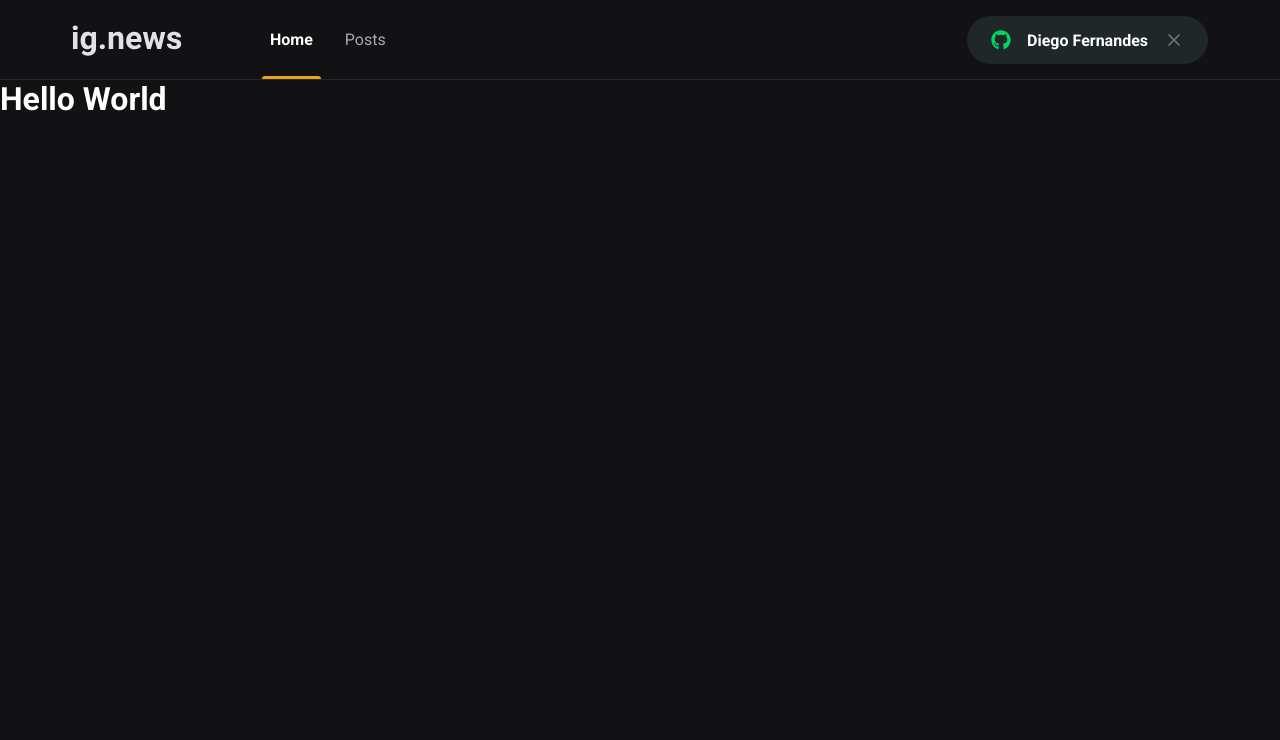
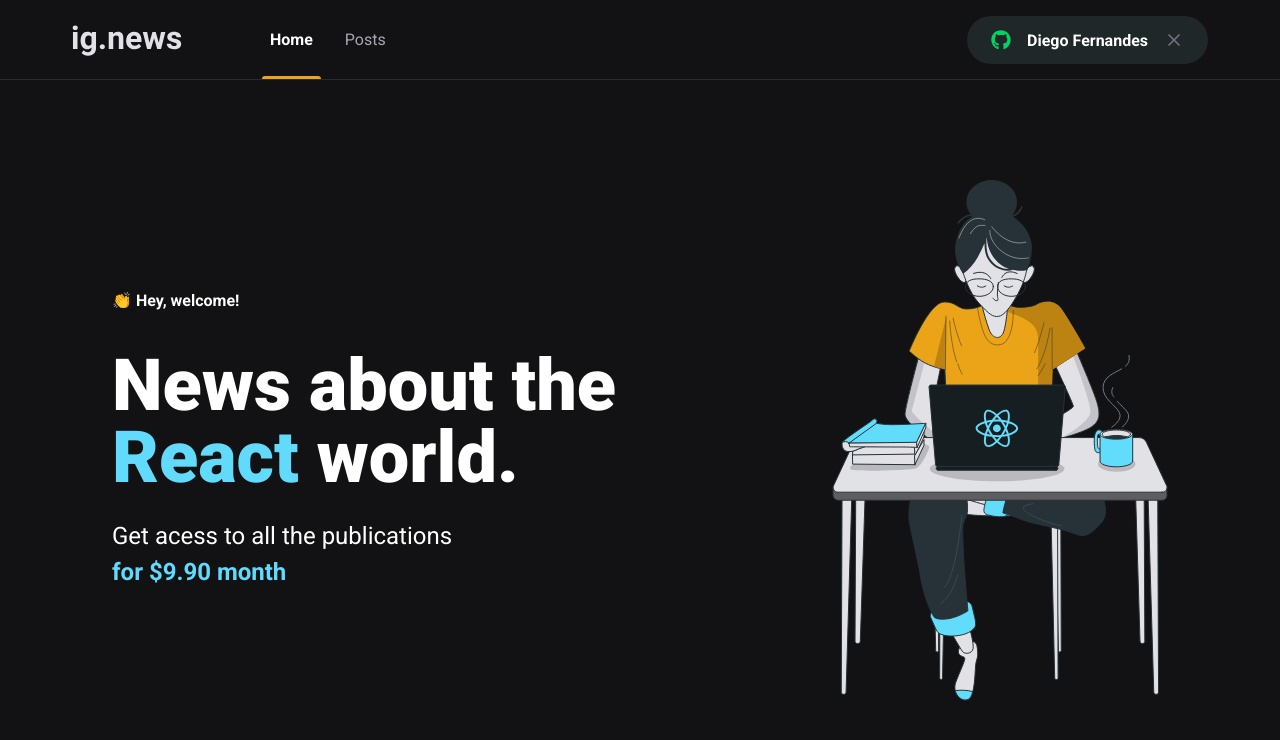
Before and after one commit to danield-dcc/inews, a Next.js app: page / in a window 1280 px wide. Shown: the top 740 px of the page. Built offline with nearby package versions, Linux system fonts and the light colour scheme.

Commit message:
✨ Add homepage

```diff
--- a/package.json
+++ b/package.json
@@ -9,6 +9,7 @@
     "lint": "next lint"
   },
   "dependencies": {
+    "emoji": "^0.3.2",
     "next": "12.1.1",
     "react": "17.0.2",
     "react-dom": "17.0.2",
--- /dev/null
+++ b/src/pages/home.module.scss
@@ -0,0 +1,43 @@
+.contentContainer{
+    max-width: 1120px;
+    margin: 0 auto;
+    padding: 0 2rem;
+    height: calc(100vh - 5rem);//centralizado verticalmente na tela menos a altura do cabeçalho
+
+    display: flex;
+    align-items: center;
+    justify-content: space-between;
+}
+
+.hero{
+    max-width: 600px;
+
+    //pega apenas o primeiro span
+    > span{
+        font-size: 1,5rem;
+        font-weight: bold;
+    }
+
+    h1{
+        font-size: 4.5rem;
+        line-height: 4.5rem;
+        font-weight: 900;
+        margin-top: 2.5rem;
+
+        span{
+            color: var(--cyan-500);
+        }
+    }
+
+    p{
+        font-size: 1.5rem;
+        line-height: 2.25rem;
+        margin-top: 1.5rem;
+
+        span{
+            color: var(--cyan-500);
+            font-weight: bold;
+        }
+    }
+
+}
--- a/src/pages/index.tsx
+++ b/src/pages/index.tsx
@@ -1,15 +1,26 @@
 import Head from 'next/head';
+import Image from 'next/image';
+import styles from  './home.module.scss';
 
 export default function Home() {
   return (
     <>
       <Head>
-        <title>Início | ig.news</title>
+        <title>Home | ig.news</title>
       </Head>
 
-      <h1>
-        Hello <span>World</span>
-      </h1>
+      <main className={styles.contentContainer}>
+        <section className={styles.hero}>
+          <span>👏 Hey, welcome!</span>
+          <h1>News about the <span>React</span> world.</h1>
+          <p>
+            Get acess to all the publications <br />
+            <span>for $9.90 month</span>
+          </p>
+        </section>
+
+        <img src='/images/avatar.svg' alt='Girl coding' />
+      </main>
     </>
   )
 }
```
Also changed, not shown: 1 other file (tests, documents, lock files or other folders).
